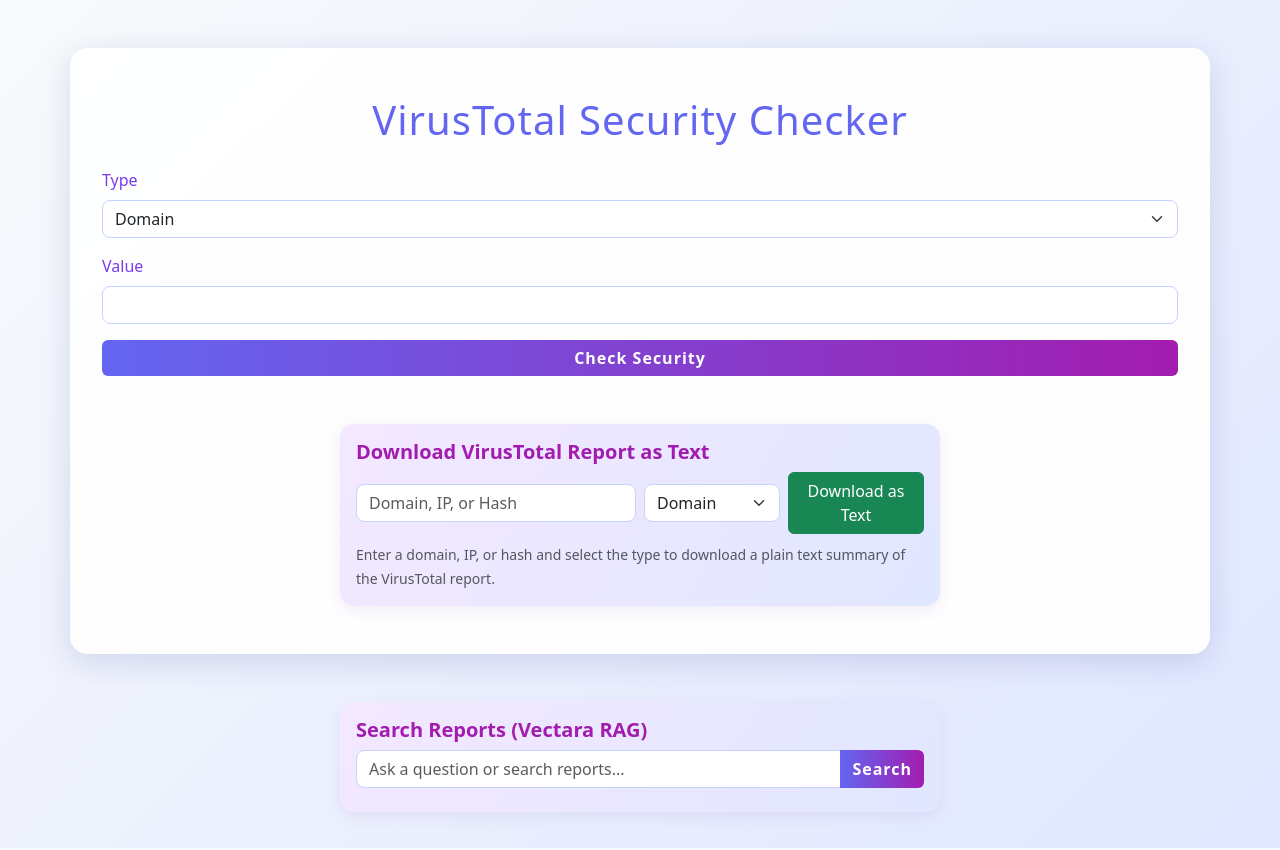
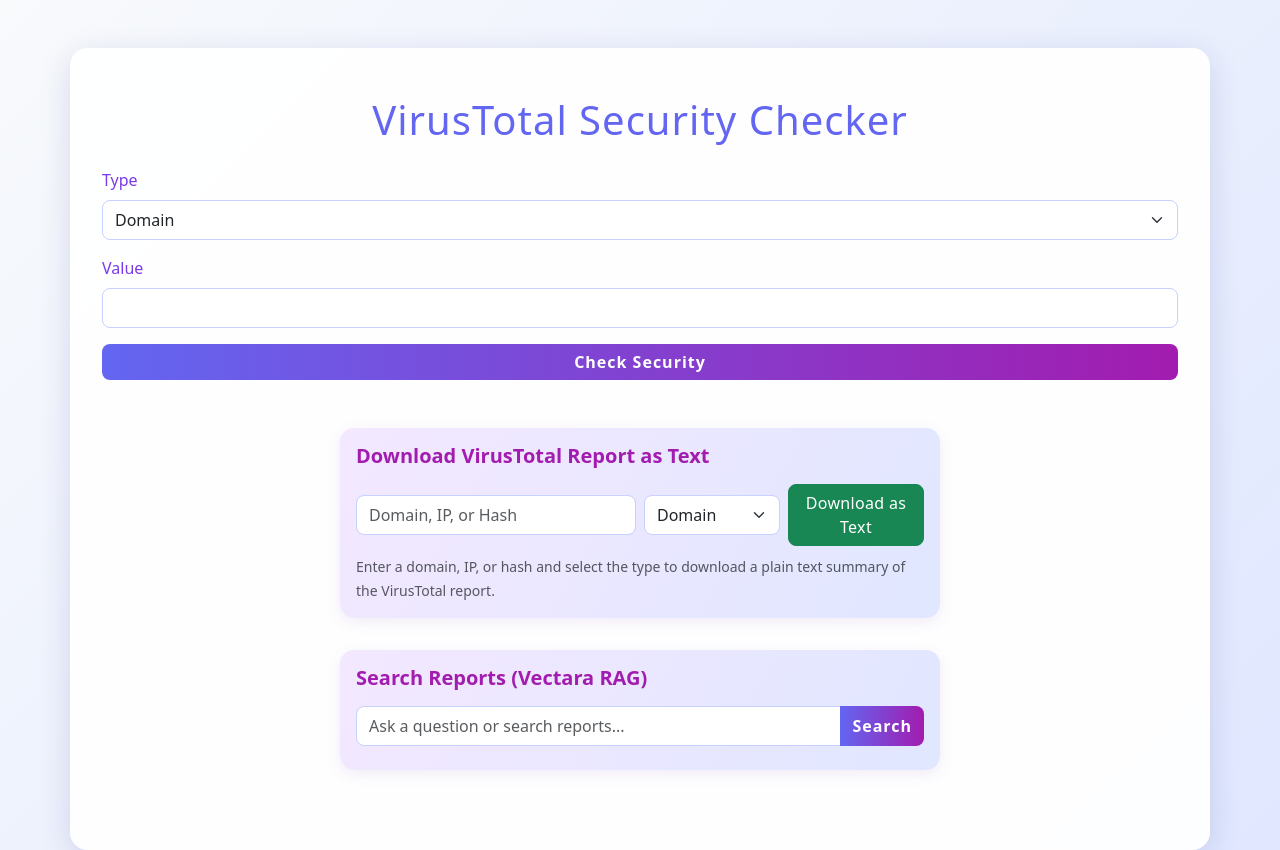
Before and after one commit to Sandhya80/VirusTotal-Security-Checker, a FastAPI app: page / in a window 1280 px wide. Run offline with FastAPI, Linux system fonts and the light colour scheme.

Commit message:
Moved inline styles to css file

```diff
--- a/static/style.css
+++ b/static/style.css
@@ -1,3 +1,54 @@
+/* Custom card styling for main features */
+.custom-card {
+    max-width: 600px;
+    margin: 0 auto 2rem auto;
+    box-shadow: 0 2px 12px rgba(0,0,0,0.07), 0 1.5px 6px rgba(0,0,0,0.03);
+    border-radius: 1rem;
+    border: 1px solid #e3e3e3;
+    background: #fff;
+    transition: box-shadow 0.2s;
+}
+.custom-card:hover {
+    box-shadow: 0 4px 24px rgba(0,0,0,0.12), 0 3px 12px rgba(0,0,0,0.06);
+}
+
+/* Improve spacing for cards and container */
+.container.py-5 {
+    padding-top: 3rem !important;
+    padding-bottom: 3rem !important;
+}
+
+/* Card titles for better visual hierarchy */
+.card-title {
+    font-size: 1.25rem;
+    font-weight: 600;
+    color: #2c3e50;
+    margin-bottom: 1rem;
+}
+
+/* Button improvements */
+.btn-primary, .btn-success {
+    border-radius: 0.5rem;
+    font-weight: 500;
+    letter-spacing: 0.02em;
+}
+
+/* Input and select improvements */
+.form-control, .form-select {
+    border-radius: 0.5rem;
+    min-height: 2.5rem;
+}
+
+/* Responsive tweaks for mobile */
+@media (max-width: 600px) {
+    .custom-card {
+        max-width: 100%;
+        margin: 0 0 1.5rem 0;
+    }
+    .container.py-5 {
+        padding: 1rem !important;
+    }
+}
 .badge.bg-danger {
     background: linear-gradient(90deg, #ef4444 0%, #f87171 100%) !important;
     color: #fff !important;
--- a/templates/index.html
+++ b/templates/index.html
@@ -28,7 +28,7 @@
         <div id="result"></div>
 
         <!-- Download VirusTotal Report as Text section -->
-        <div class="card mt-5" style="max-width: 600px; margin: 0 auto;">
+        <div class="card custom-card mt-5">
             <div class="card-body">
                 <h5 class="card-title">Download VirusTotal Report as Text</h5>
                 <div class="row g-2 align-items-center mb-2">
@@ -49,9 +49,9 @@
                 <small class="text-muted">Enter a domain, IP, or hash and select the type to download a plain text summary of the VirusTotal report.</small>
             </div>
         </div>
-    </div>
-    <!-- Vectara Search UI -->
-    <div class="card mt-5" style="max-width: 600px; margin: 0 auto;">
+
+        <!-- Vectara Search UI section (moved inside main container) -->
+        <div class="card custom-card mt-4">
             <div class="card-body">
                 <h5 class="card-title">Search Reports (Vectara RAG)</h5>
                 <form id="vectaraSearchForm" class="mb-2">
@@ -63,6 +63,7 @@
                 <div id="vectara-search-results"></div>
             </div>
         </div>
+    </div>
     <script src="/static/app.js?v=20250718"></script>
 </body>
 </html>
```
Lines whose indentation alone changed are shown as unchanged.
